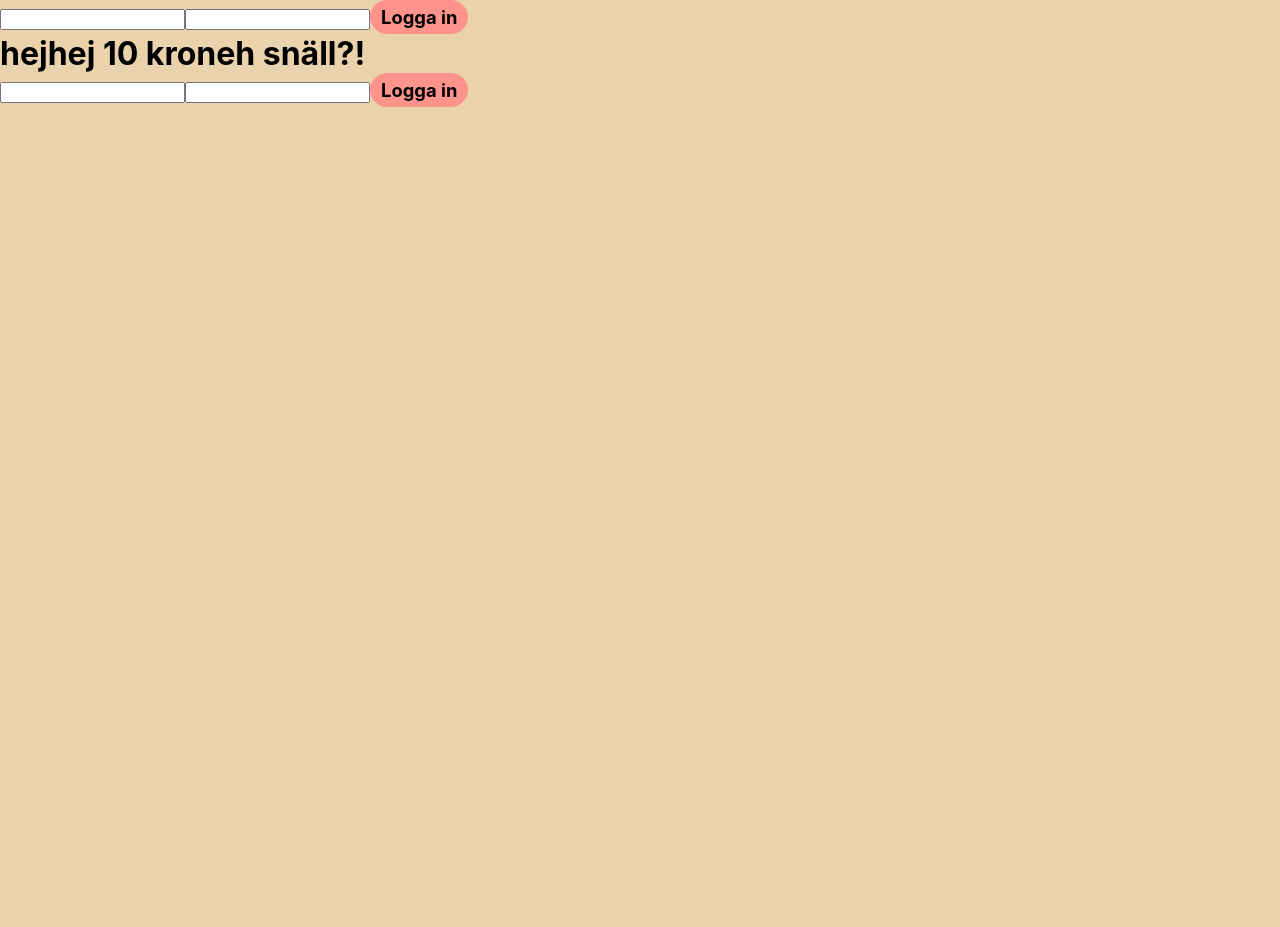
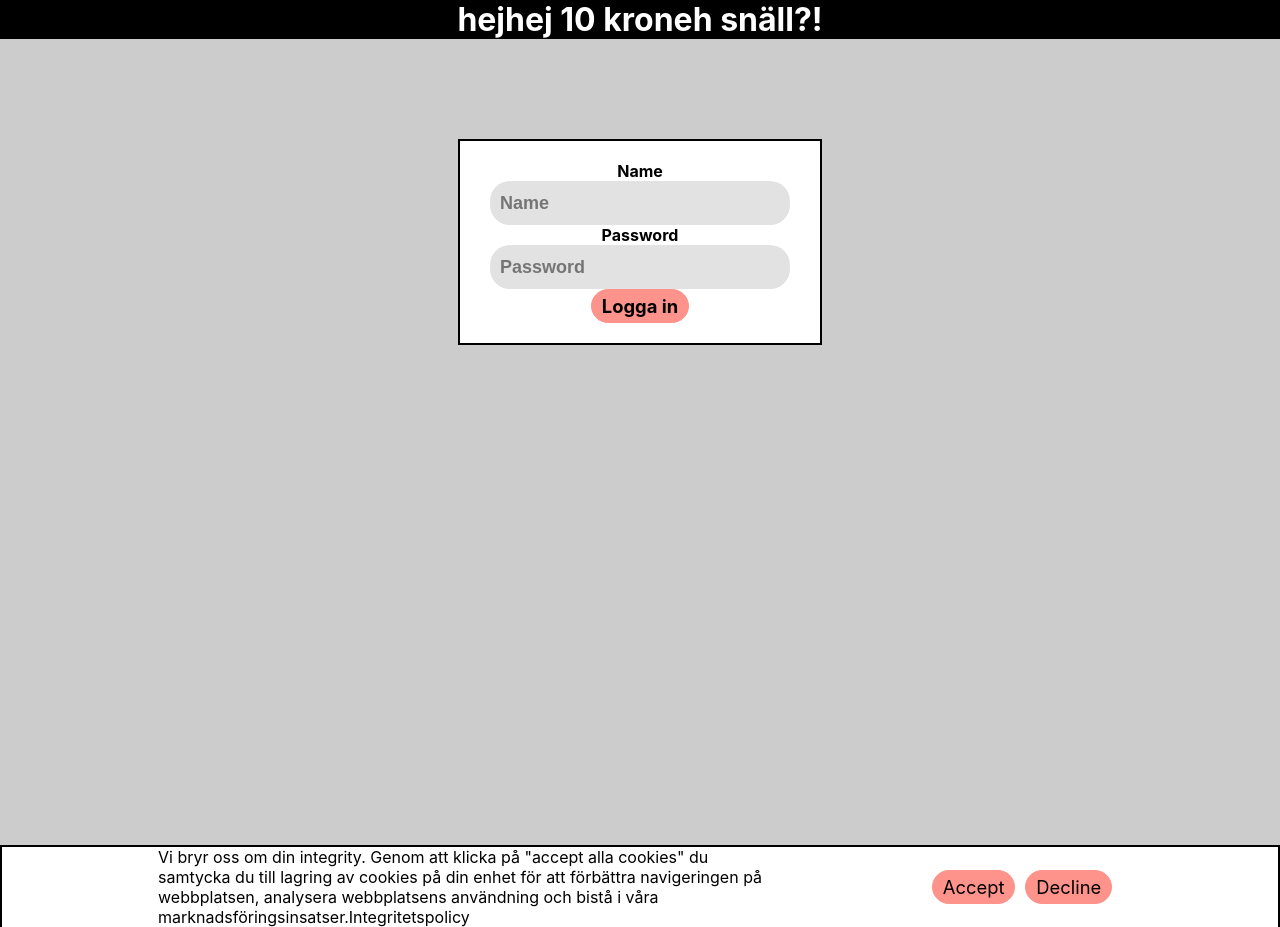
Before and after one commit to AdamAgerling/grupp2-12factor, a React (Create React App) app: page / in a window 1280 px wide. Before the commit the page ends 800 px from the top, so only its background shows below. Built offline with nearby package versions, Linux system fonts and the light colour scheme.

Commit message:
Add cookies to log in, and change background colors etc

```diff
--- a/package.json
+++ b/package.json
@@ -8,6 +8,7 @@
     "@testing-library/user-event": "^13.5.0",
     "logrocket": "^3.0.1",
     "react": "^18.2.0",
+    "react-cookie": "^4.1.1",
     "react-dom": "^18.2.0",
     "react-router-dom": "^6.4.3",
     "react-scripts": "5.0.1",
--- a/src/App.js
+++ b/src/App.js
@@ -1,8 +1,9 @@
 import LoginComponent from './components/login/LoginComponent';
 import LandingComponent from './components/landing/LandingComponent';
 import { useState } from 'react';
-import './App.module.css';
+import styles from './App.module.css';
 import { BrowserRouter, Route, Routes } from 'react-router-dom';
+import { CookiesProvider } from 'react-cookie';
 
 function App() {
   const [component, setComponent] = useState(null);
@@ -12,14 +13,17 @@ function App() {
     console.log(component);
   }
   return (
-    <BrowserRouter>
-      <Routes>
-        <Route element={<LandingComponent />} path="/landing" />
-        <Route element={<LoginComponent />} path="/" />
-      </Routes>
+    // <BrowserRouter>
+    <CookiesProvider>
+      {/*      <Routes>
+         <Route element={<LandingComponent />} path="/landing" />
+         <Route element={<LoginComponent />} path="/" />
+        </Routes> */}
 
       <div>
-        <h1>hejhej 10 kroneh snäll?!</h1>
+        <div className={styles.navbar}>
+          <h1>hejhej 10 kroneh snäll?!</h1>
+        </div>
         {component === null ? (
           <LoginComponent changeComponent={changeComponent} />
         ) : (
@@ -31,7 +35,8 @@ function App() {
           ''
         )}
       </div>
-    </BrowserRouter>
+    </CookiesProvider>
+    // </BrowserRouter>
   );
 }
 
--- a/src/App.module.css
+++ b/src/App.module.css
@@ -5,5 +5,13 @@
 }
 
 body{
- background-color:  #EAD2AC;
+ background-color:  #ccc;
+ height: 100vh;
 }
+
+.navbar{
+  background-color: black;
+  color: #fff;
+  margin-bottom: 100px;
+  text-align: center;
+}
--- a/src/components/Button/Button.module.css
+++ b/src/components/Button/Button.module.css
@@ -8,6 +8,7 @@
   cursor: pointer;
   font-size: 1.15rem;
   border-radius: 30px;
+  max-height: 44px;
 }
 
 .button:hover,
--- a/src/components/landing/LandingComponent.jsx
+++ b/src/components/landing/LandingComponent.jsx
@@ -1,23 +1,14 @@
-import React, { useEffect, useState } from 'react';
+import React from 'react';
+import {useCookies} from 'react-cookie';
 
 const LandingComponent = ({ changeComponent }) => {
-  const [users, setUsers] = useState(null)
 
-
-
-  useEffect(() => {
-    fetch('http://localhost:3001/api/users/')
-  .then(response => response.json())
-  .then(result => {
-    setUsers(result.users)
-  },[])
-  })
+  const [cookies] = useCookies()
 
   return (
     <div>
-      {users?.map((user) => (
-        <h1 key={user._id}>Välkommen vänligen {user.userName}{user._id}</h1>
-      ))}
+      {cookies.name === 'null' ? <h1>Hej Unknown, Du har inte lagrat cookies sopa..</h1> : <h1 >Välkommen vänligen {cookies.name}</h1>}
+
       <p>Detta är landing page</p>
       <button>
         <h4 onClick={() => changeComponent(null)}>Logga ut</h4>
--- a/src/components/login/LoginComponent.css
+++ b/src/components/login/LoginComponent.css
@@ -0,0 +1,55 @@
+.cookie-banner{
+  display: flex;
+  margin-top: 500px;
+  justify-content: space-evenly;
+  height: 100px;
+  align-items: center;
+  padding: 0 15px;
+  background-color: #fff;
+  border: 2px solid #000;
+  border-bottom: none;
+}
+.wrapper {
+  display: flex;
+  flex-direction: column;
+  align-items: center;
+  justify-content: space-evenly;
+  height:84.8vh;
+}
+
+p{
+  max-width: 50% ;
+}
+
+input{
+  height: 44px;
+  border-radius: 20px;
+  border: none;
+  width: 300px;
+  padding: 10px;
+  font-weight: bold;
+  background-color: rgb(226, 226, 226);
+  font-size: 18px
+}
+
+.login-container {
+  display: flex;
+  flex-direction: column;
+  align-items: center;
+  justify-content: space-evenly;
+  height: 300px;
+  background-color: #fff;
+  border: 2px solid #000;
+  padding: 20px 30px;
+}
+
+.button-container{
+  display: flex;
+  justify-content: space-evenly;
+  width: 200px;
+}
+
+label{
+  font-weight: bold;
+
+}
--- a/src/components/login/LoginComponent.jsx
+++ b/src/components/login/LoginComponent.jsx
@@ -1,20 +1,25 @@
 import React, { useState, useEffect } from 'react';
-// import { Link } from 'react-router-dom';
+
 import { Button } from '../Button/Button';
-// import LandingComponent from '../landing/LandingComponent';
+import './LoginComponent.css'
+import { useCookies } from 'react-cookie'
 
 
 const LoginComponent = ({ changeComponent }) => {
-  // const [disabled, setDisabled] = useState(true);
+
   const [error, setError] = useState(false)
   const [userName, setUserName] = useState('');
   const [password, setPassword] = useState('');
+  const [cookies, setCookie] = useCookies(['name']);
+  const [consent, setConsent] = useState(false)
 
-  useEffect(() => {
-    if (userName !== '' && password !== '') {
-      // setDisabled(false);
-    }
-  }, [password, userName]);
+  const acceptCookie = () => {
+    setConsent(true)
+  }
+  const declineCookie = () => {
+    setConsent(false)
+  }
+
 
 const sendData = () => {
   fetch('http://localhost:3001/api/users', {
@@ -30,20 +35,37 @@ const sendData = () => {
   })
   if(userName){
     changeComponent('landing')
+    if(consent){
+    setCookie('name', userName, {path: '/'})
+  } else {
+    setCookie('name', 'null', {path: '/'})
+  }
   }else{
       setError(true)
   }
+
 }
 
   return (
-    <div>
-      <input onChange={(e) => setUserName(e.target.value)} type="text" />
-      <input onChange={(e) => setPassword(e.target.value)} type="password" />
-      {/* <Link to={`landing?id=${id}`}> */}
+    <div className='wrapper'>
+      <div className='login-container'>
+        <label htmlFor="label name">Name</label>
+      <input onChange={(e) => setUserName(e.target.value)} type="text" placeholder='Name'/>
+      <label htmlFor="label password">Password</label>
+      <input onChange={(e) => setPassword(e.target.value)} type="password" placeholder='Password'/>
       <Button onClick={sendData}>
         <h4>Logga in</h4>
       </Button>
-      {/* </Link> */}
+      </div>
+      <div className='cookie-banner'>
+        <p>
+        Vi bryr oss om din integrity. Genom att klicka på "accept alla cookies" du samtycka du till lagring av cookies på din enhet för att förbättra navigeringen på webbplatsen, analysera webbplatsens användning och bistå i våra marknadsföringsinsatser.Integritetspolicy
+        </p>
+        <div className='button-container'>
+      <Button onClick={() => acceptCookie()}>Accept</Button>
+      <Button onClick={() => declineCookie()}>Decline</Button>
+      </div>
+      </div>
       {error && <p>Aww, shucks.. Something went terribly wrong</p>}
     </div>
   );
```
Also changed, not shown: 1 other file (tests, documents, lock files or other folders).
